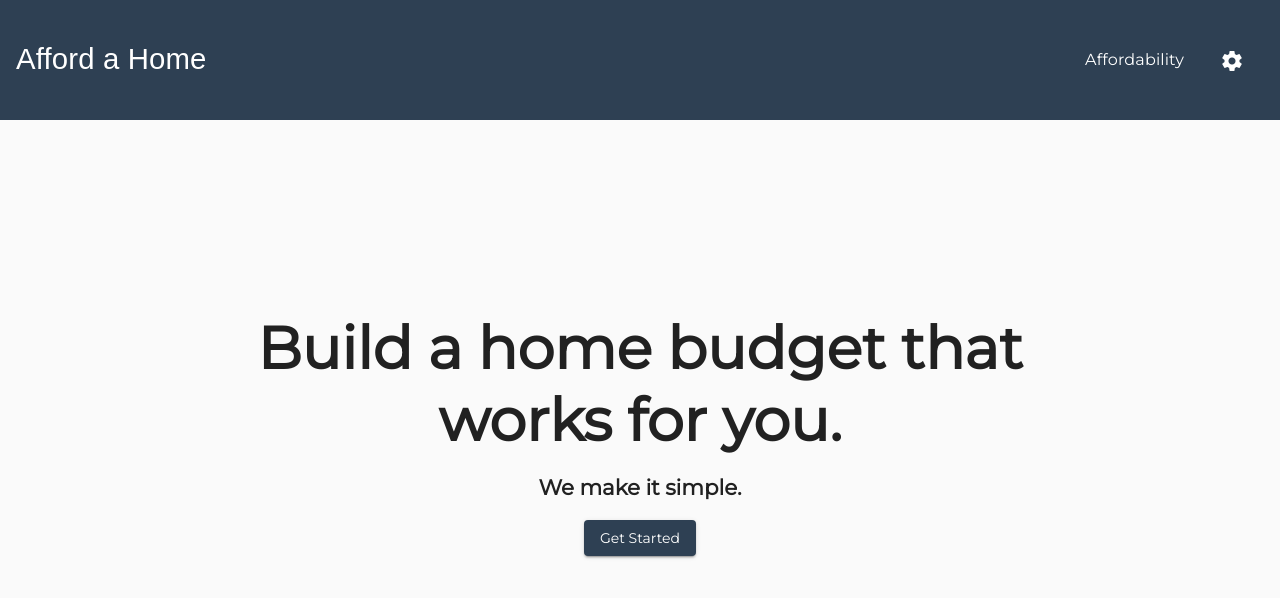
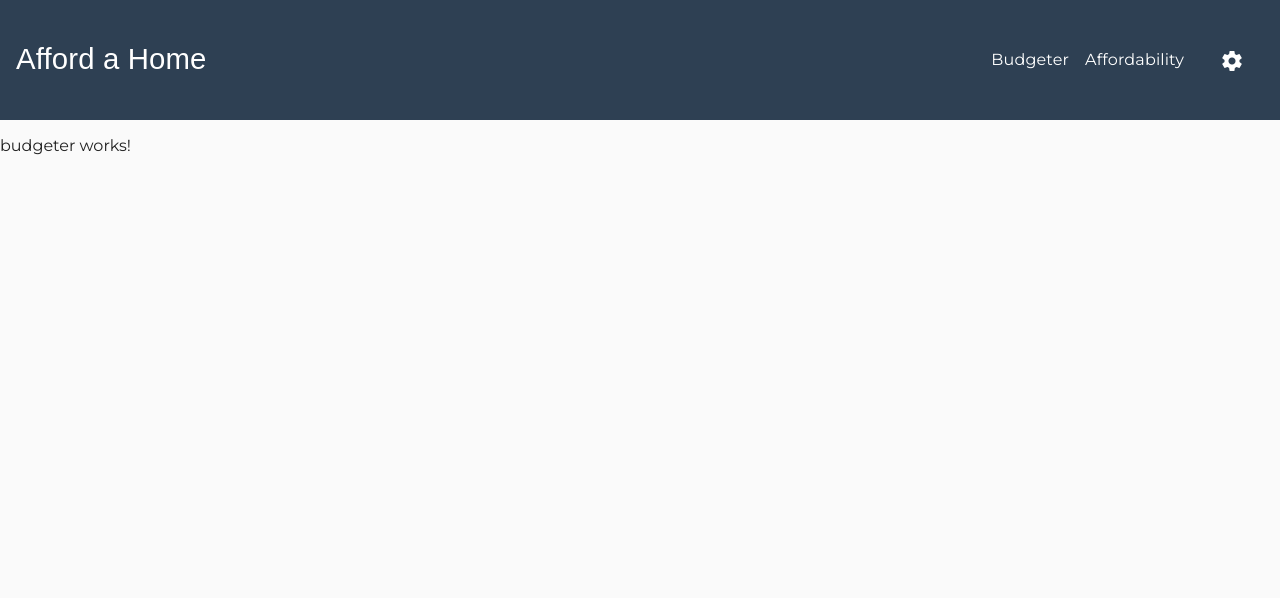
Before and after one commit to carsonsturtevant/afford-a-home, an Angular app: page /budgeter in a window 1280 px wide. Shown: the top 598 px of the page. Built offline with nearby package versions, Linux system fonts and the light colour scheme; a web font is replaced by a local one.

Commit message:
add new budgeter component

```diff
--- a/src/app/app.module.ts
+++ b/src/app/app.module.ts
@@ -14,11 +14,13 @@ import { NavbarComponent } from './components/navbar/navbar.component';
 import { WelcomeCardComponent } from './components/welcome-card/welcome-card.component';
 import { AffordabilityComponent } from './components/affordability/affordability.component';
 import { HomepageComponent } from './components/homepage/homepage.component';
+import { BudgeterComponent } from './components/budgeter/budgeter.component';
 
 const appRoutes: Routes = [
   { path: 'welcome-card', component: WelcomeCardComponent },
   { path: 'navbar', component: NavbarComponent },
   { path: 'affordability', component: AffordabilityComponent },
+  { path: 'budgeter', component: BudgeterComponent },
   // {
   //   path: 'heroes',
   //   component: HeroListComponent,
@@ -37,7 +39,8 @@ const appRoutes: Routes = [
     NavbarComponent,
     WelcomeCardComponent,
     AffordabilityComponent,
-    HomepageComponent
+    HomepageComponent,
+    BudgeterComponent
   ],
   imports: [
     BrowserModule,
--- /dev/null
+++ b/src/app/components/budgeter/budgeter.component.html
@@ -0,0 +1,3 @@
+<p>
+  budgeter works!
+</p>
--- /dev/null
+++ b/src/app/components/budgeter/budgeter.component.ts
@@ -0,0 +1,15 @@
+import { Component, OnInit } from '@angular/core';
+
+@Component({
+  selector: 'app-budgeter',
+  templateUrl: './budgeter.component.html',
+  styleUrls: ['./budgeter.component.scss']
+})
+export class BudgeterComponent implements OnInit {
+
+  constructor() { }
+
+  ngOnInit() {
+  }
+
+}
--- a/src/app/components/navbar/navbar.component.html
+++ b/src/app/components/navbar/navbar.component.html
@@ -9,12 +9,13 @@
       </div>
     </div>
     <span class="menu-spacer"></span>
-    <div style="float: left; padding-right: 10px;">
+    <div style="float: left; padding-right: 20px;">
       <a *ngIf="monthlyPayment != 0" style="display: block; padding-bottom: 10px">Monthly Payment: ${{monthlyPayment | number:'1.0-0'}}</a>
       <a *ngIf="homePrice != 0" style="display: block">Home Price: ${{homePrice | number:'1.0-0'}}</a>
     </div>
     <div fxShow="true" fxHide.lt-md>
       <!-- The following menu items will be hidden on both SM and XS screen sizes -->
+      <a class="menu-button" routerLink="/budgeter" mat-buttom>Budgeter</a>
       <a class="menu-button" routerLink="/affordability" mat-button>Affordability</a>
       <a class="menu-button" href="#" mat-button>
         <mat-icon>settings</mat-icon>
```
Also changed, not shown: src/app/components/budgeter/budgeter.component.scss (added), 1 other file (tests, documents, lock files or other folders).
